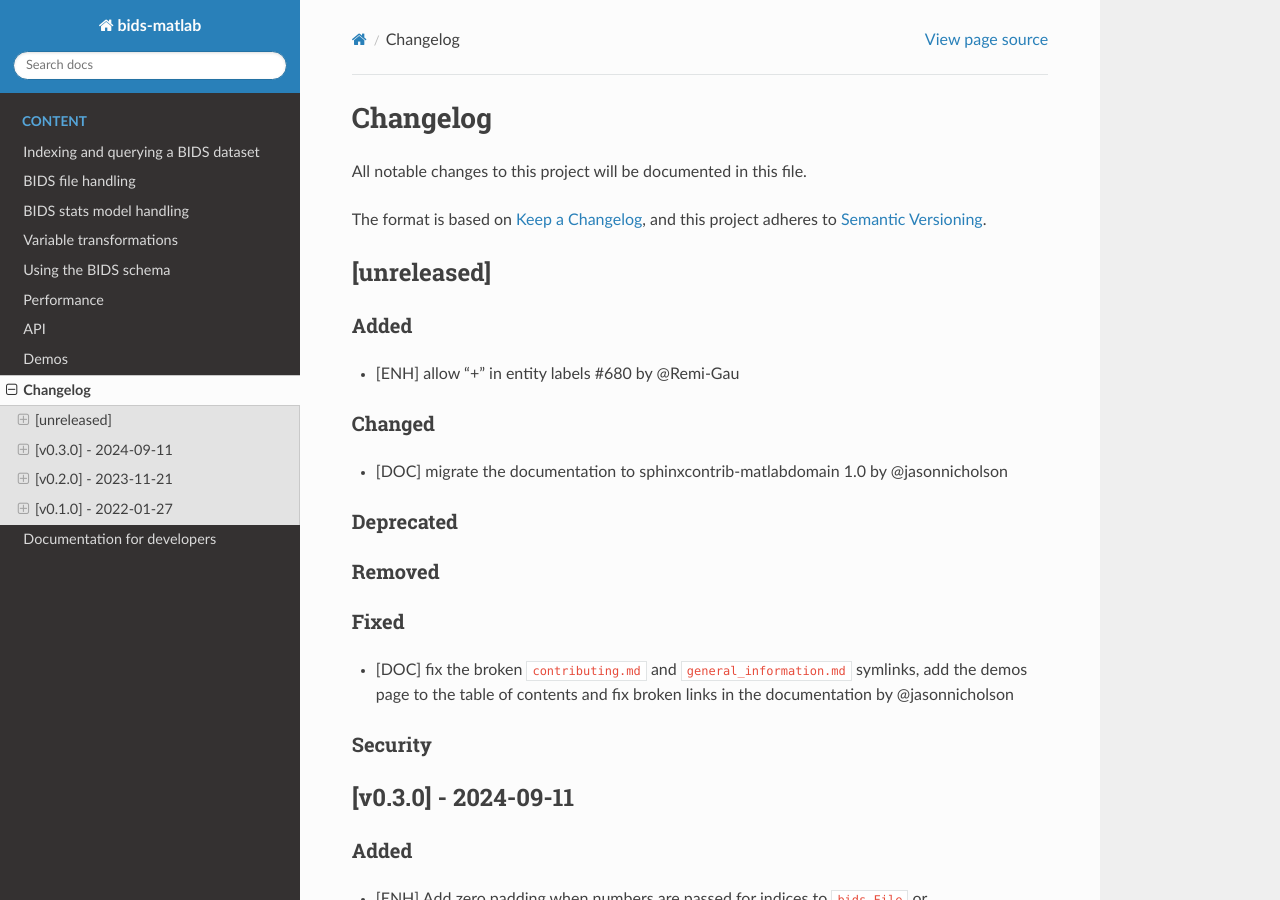
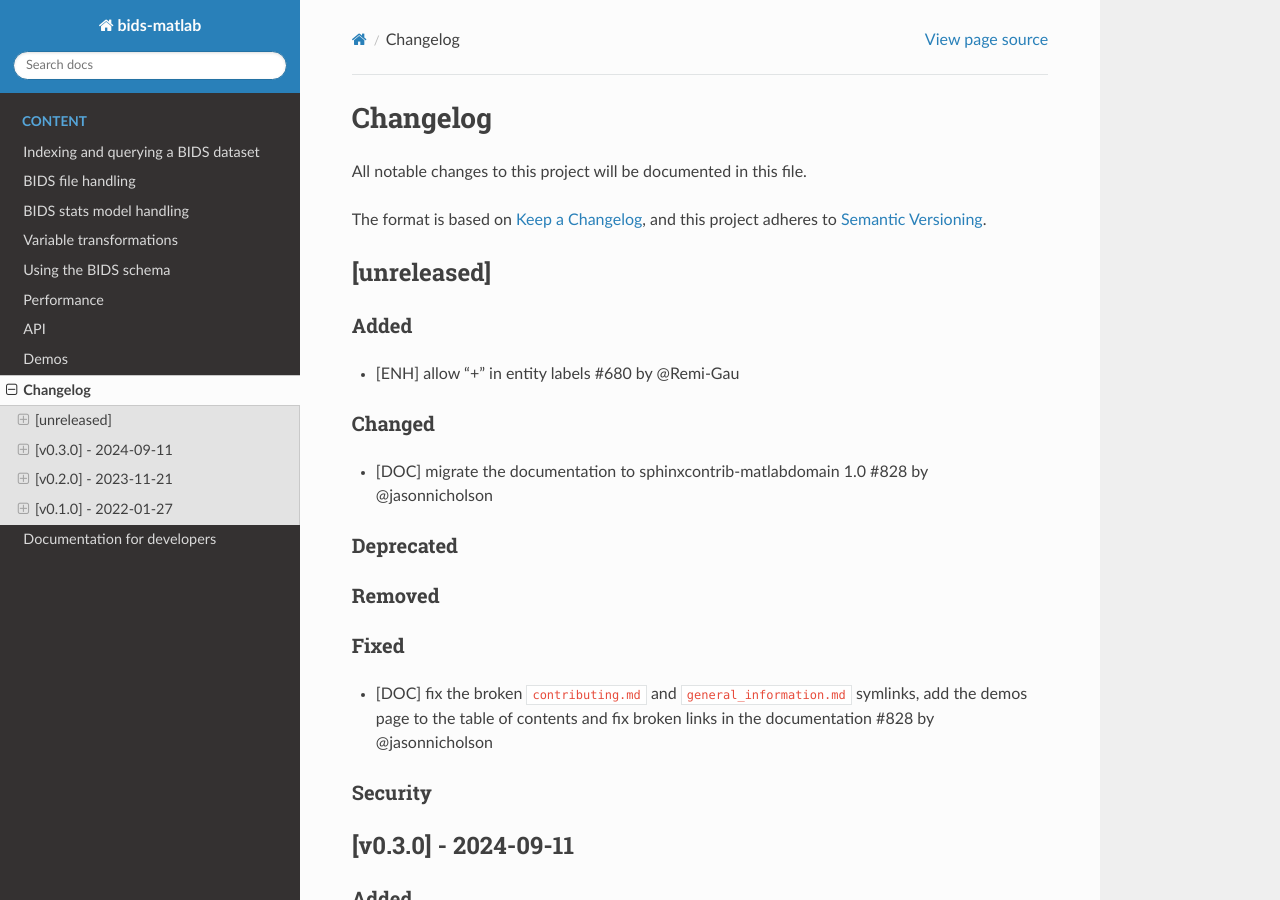
Before and after one commit to bids-standard/bids-matlab, a Sphinx documentation site: the page built from docs/source/changelog.md, in a window 1280 px wide and 900 px high. Built offline with Sphinx 7.4.7 and the Read the Docs theme 3.1.0, drawn with Linux system fonts in a browser that asks for light colours.

Commit message:
[DOC] add PR number to changelog

```diff
--- a/docs/source/changelog.md
+++ b/docs/source/changelog.md
@@ -13,7 +13,7 @@ and this project adheres to [Semantic Versioning](https://semver.org/spec/v2.0.0
 
 ### Changed
 
-* [DOC] migrate the documentation to sphinxcontrib-matlabdomain 1.0 by @jasonnicholson
+* [DOC] migrate the documentation to sphinxcontrib-matlabdomain 1.0 #828 by @jasonnicholson
 
 ### Deprecated
 
@@ -21,7 +21,7 @@ and this project adheres to [Semantic Versioning](https://semver.org/spec/v2.0.0
 
 ### Fixed
 
-* [DOC] fix the broken `contributing.md` and `general_information.md` symlinks, add the demos page to the table of contents and fix broken links in the documentation by @jasonnicholson
+* [DOC] fix the broken `contributing.md` and `general_information.md` symlinks, add the demos page to the table of contents and fix broken links in the documentation #828 by @jasonnicholson
 
 ### Security
 
```
